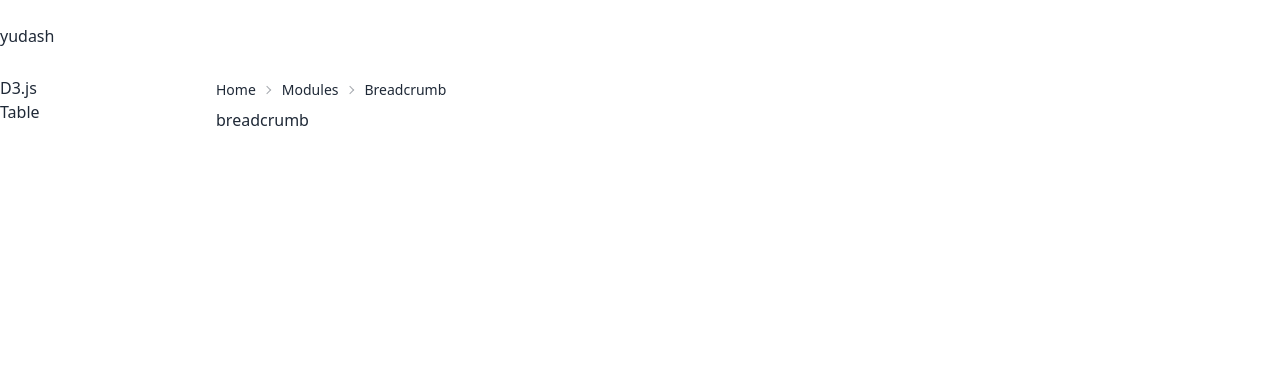
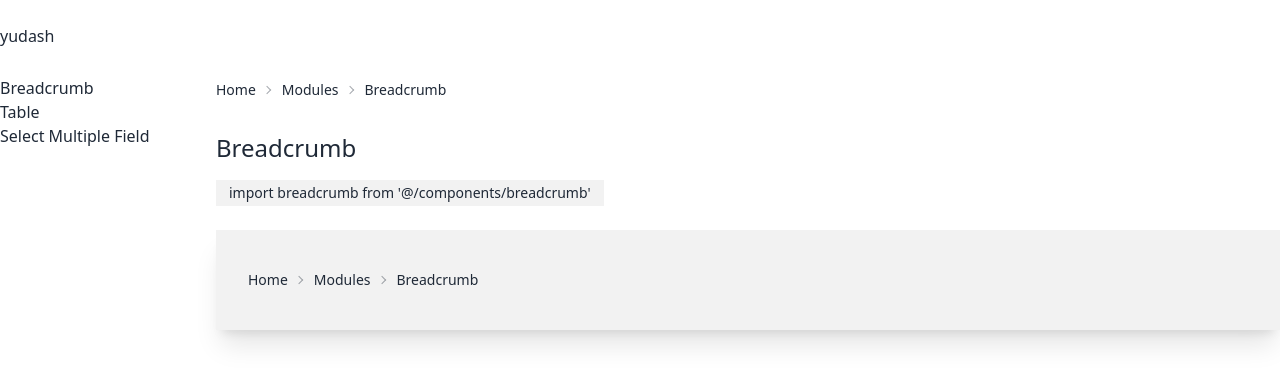
Before and after one commit to rlynjb/yudash, a Next.js app: page /modules/breadcrumb in a window 1280 px wide. Shown: the top 384 px of the page. Built offline with nearby package versions, Linux system fonts and the light colour scheme.

Commit message:
fix ts error

```diff
--- /dev/null
+++ b/src/components/Table.tsx
@@ -0,0 +1,91 @@
+import React from 'react'
+
+/**
+  * The column available settings for table.
+  * @example
+  * columns: [
+  *  {
+  *    name: '', // readable label of object property from API respond object
+  *    field: '', // name of object property from API respond object
+  *    align: 'text-center' || 'text-right',
+  *    sortable: true || false,
+  *    customButtons: [
+  *      {
+  *        label: '',
+  *        iconClass: '', // class name of icon
+  *        iconSvg: ``, // tempalte literal value, ref heroicons.com
+  *        emit: ''
+  *      }
+  *    ],
+  *    asLink: true || false, // field name of row.data we want to be as link value
+  *    asButton: '', // class name style of button
+  *    selectAll: true || false,
+  *    asMultipleButtons: true || false,
+  *    // accepts Array as value (row[{property_name}]) with object format of...
+  *    // [
+  *    //  {
+  *    //    label: '',
+  *    //    class: '', // usually style associated with button
+  *    //    emit: ''
+  *    //   }
+  *    // ]
+  *  }
+  * ]
+  */
+
+type Props = {
+  children?: React.ReactNode,
+  columns?: any[],
+  rows?: any[]
+}
+
+const Table = ({
+  children,
+  columns = [],
+  rows = [],
+}: Props) => {
+
+
+  return (
+    <div className="overflow-x-auto">
+      <table className="table">
+        {/* head */}
+        <thead>
+          <tr>
+            <th></th>
+            <th>Name</th>
+            <th>Job</th>
+            <th>Favorite Color</th>
+          </tr>
+        </thead>
+        <tbody>
+          {/* row 1 */}
+          <tr>
+            <th>1</th>
+            <td>Cy Ganderton</td>
+            <td>Quality Control Specialist</td>
+            <td>Blue</td>
+          </tr>
+          {/* row 2 */}
+          <tr>
+            <th>2</th>
+            <td>Hart Hagerty</td>
+            <td>Desktop Support Technician</td>
+            <td>Purple</td>
+          </tr>
+          {/* row 3 */}
+          <tr>
+            <th>3</th>
+            <td>Brice Swyre</td>
+            <td>Tax Accountant</td>
+            <td>Red</td>
+          </tr>
+        </tbody>
+      </table>
+
+      { children }
+    </div>
+  )
+}
+
+export default Table
--- a/src/layouts/modules.tsx
+++ b/src/layouts/modules.tsx
@@ -5,12 +5,16 @@ import DefaultLayout from '@/layouts/default'
 export default function Layout({ children }) {
   const [modules] = useState([
     {
-      label: 'D3.js',
-      url: '/modules/d3'
+      label: 'Breadcrumb',
+      url: '/modules/breadcrumb'
     },
     {
       label: 'Table',
       url: '/modules/table'
+    },
+    {
+      label: 'Select Multiple Field',
+      url: '/modules/select-multiple-field'
     }
   ])
 
--- a/src/pages/modules/[name].tsx
+++ b/src/pages/modules/[name].tsx
@@ -1,6 +1,7 @@
 import ModuleLayout from '@/layouts/modules'
 import { useRouter } from 'next/router'
 import Breadcrumbs from '@/components/Breadcrumbs'
+import Table from '@/components/Table'
 
 export default function Page() {
   const router = useRouter()
@@ -9,8 +10,21 @@ export default function Page() {
     <ModuleLayout>
       <Breadcrumbs />
 
-      <div>
-        {router.query.name}
+      <div className="mt-6">
+        <h1 className="text-2xl capitalize mb-4">
+          {router.query.name}
+        </h1>
+        <span className="badge badge-ghost p-3 rounded-none">
+          import {router.query.name} from '@/components/{router.query.name}'
+        </span>
+
+        <div className="my-6 card bg-base-200 shadow-xl rounded-none">
+          <div className='card-body'>
+            { router.query.name === 'breadcrumb' && <Breadcrumbs />}
+            { router.query.name === 'table' && <Table />}
+          </div>
+        </div>
+
       </div>
     </ModuleLayout>
   )
```
